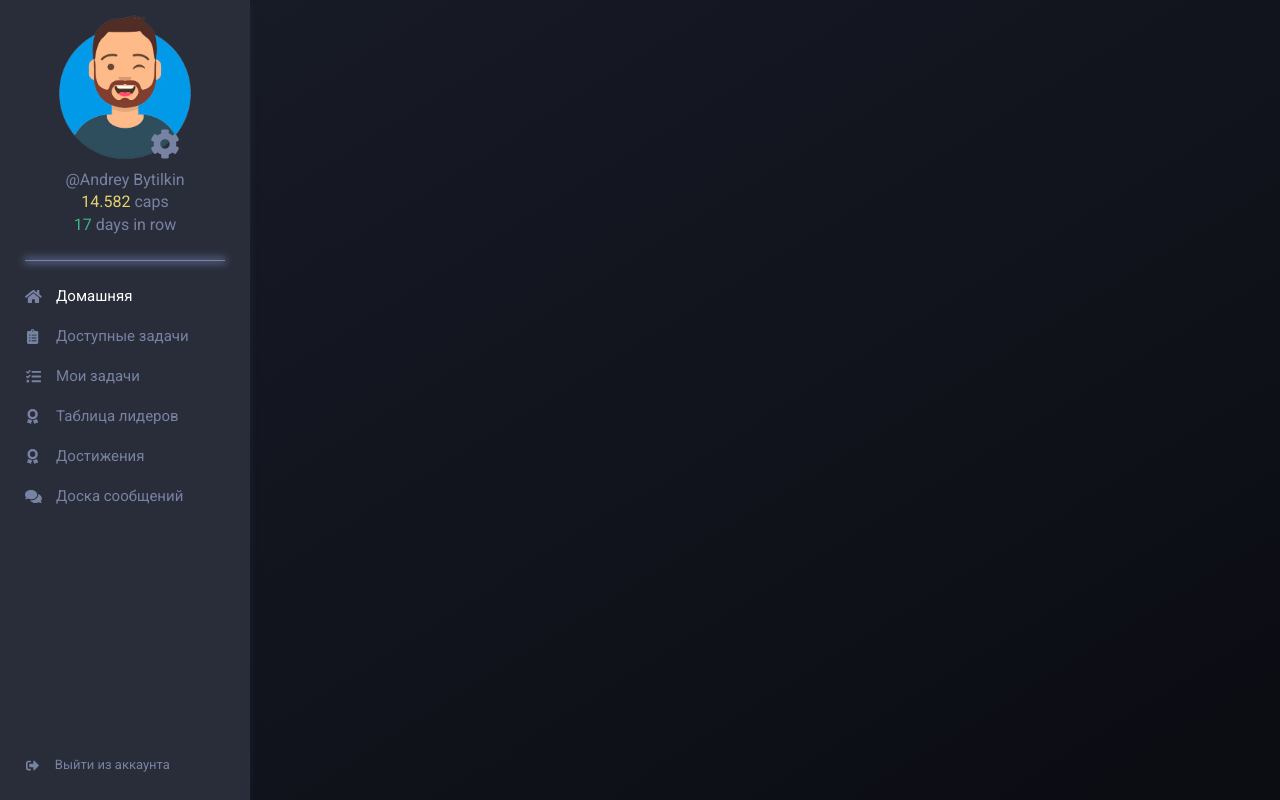
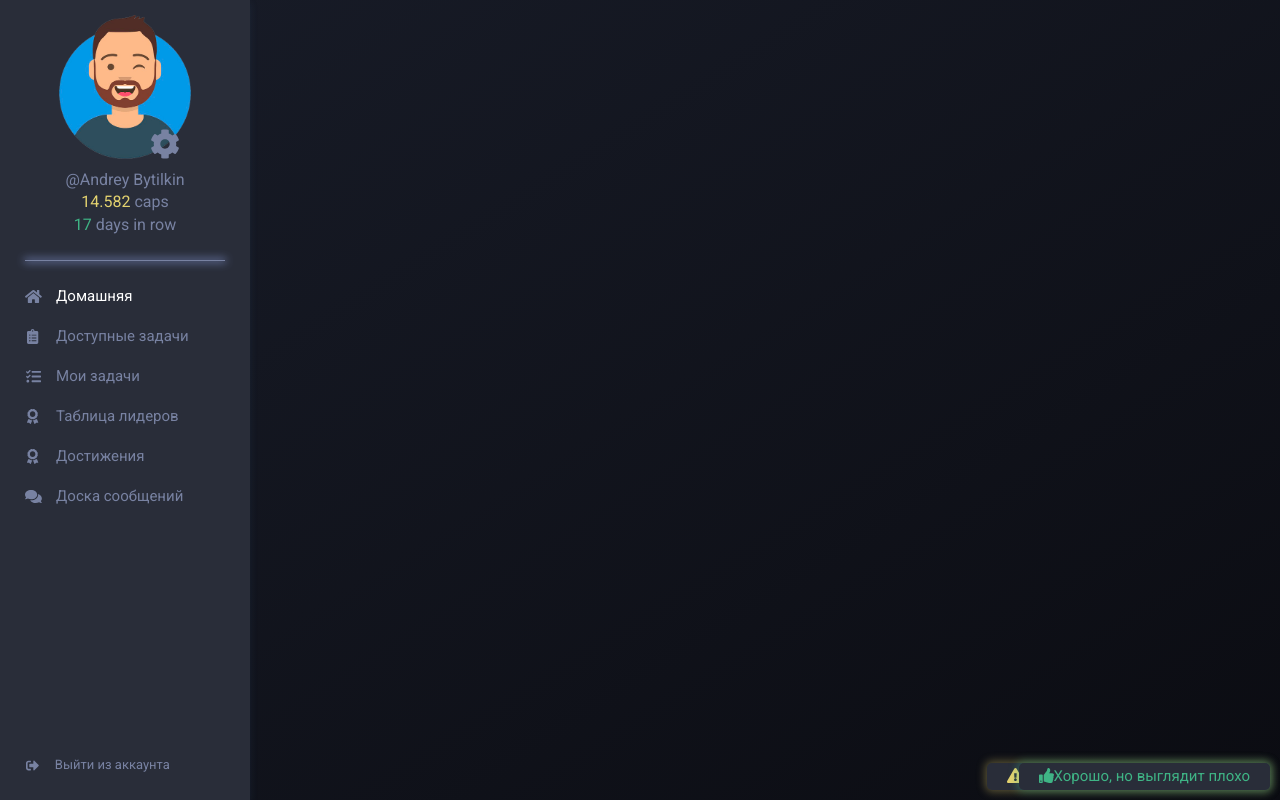
Before and after one commit to TheNear/ProcrastinationProject, a React (Create React App) app: page / in a window 1280 px wide. Built offline with nearby package versions, Linux system fonts and the light colour scheme.

Commit message:
start do modal window

```diff
--- a/src/App.scss
+++ b/src/App.scss
@@ -16,7 +16,7 @@ a {
 html, body, #root {
   width: 100%;
   height: 100%;
-  overflow-x: hidden;
+  overflow: hidden;
 }
 
 ul, li {
@@ -29,9 +29,14 @@ body {
   font-family: 'Roboto', sans-serif;
 }
 
+#root {
+  position: relative;
+}
+
 
 @import './pages/MainPage/MainPage.scss';
 @import './pages/AuthPage/AuthPage.scss';
+@import './componentHelpers/ModalPopup/ModalPopup.scss';
 @import './components/SidePanel/SidePanel.scss';
 @import './components/SidePanelProfile/SidePanelProfile.scss';
 @import './components/SidePanelMenu/SidePanelMenu.scss';
--- /dev/null
+++ b/src/componentHelpers/ModalPopup/ModalPopup.scss
@@ -0,0 +1,43 @@
+.modal-popup {
+  position: absolute;
+  right: 10px;
+  bottom: 10px;
+  padding: 5px 20px;
+  border-radius: 5px;
+  background-color: $item-color;
+  color: $lime-yellow;
+  box-shadow: 0 0 8px 2px rgba($lime-yellow, 0.37);
+  z-index: 999;
+  opacity: 0;
+  transition: transform 0.5s ease, opacity 0.5s ease;
+  transform: translate3d(0, 120%, 0);
+}
+
+.modal-popup__item {
+  padding: 10px 0;
+}
+
+.modal-popup.base-popup {
+  color: $font-color;
+  @include box-shadow
+}
+
+.modal-popup.warn-popup {
+  color: $lime-yellow;
+  box-shadow: 0 0 8px 2px rgba($lime-yellow, 0.37);
+}
+
+.modal-popup.error-popup {
+  color: $chocolate;
+  box-shadow: 0 0 8px 2px rgba($chocolate, 0.37);
+}
+
+.modal-popup.good-popup {
+  color: $mint;
+  box-shadow: 0 0 8px 2px rgba($mint, 0.37);
+}
+
+.modal-popup.active {
+  opacity: 1;
+  transform: translate3d(0, 0, 0);
+}
--- /dev/null
+++ b/src/componentHelpers/ModalPopup/index.jsx
@@ -0,0 +1,28 @@
+import React from 'react';
+import { createPortal } from 'react-dom';
+import WithAnimation from '../../HOCs/WithAnimation';
+import { FontAwesomeIcon } from '@fortawesome/react-fontawesome'
+import { faExclamationTriangle, faExclamationCircle, faThumbsUp} from '@fortawesome/free-solid-svg-icons'
+
+
+const ModalPopup = ({show, children, type}) => {
+
+  const typeIcon = {
+    'warn' : faExclamationTriangle,
+    'error' : faExclamationCircle,
+    'good' : faThumbsUp
+  }
+
+  return (
+    createPortal(
+      <div className={`modal-popup ${type}-popup ${show ? 'active' : ''}`}>
+          { type !== 'base' && <FontAwesomeIcon icon={typeIcon[type]}/>}
+          { children }
+      </div>,
+      document.getElementById('root')
+    )
+  )
+}
+
+// export default WithAnimation(ModalPopup);
+export default ModalPopup;
--- a/src/pages/MainPage/index.jsx
+++ b/src/pages/MainPage/index.jsx
@@ -1,12 +1,18 @@
 import React from 'react';
 import SidePanel from '../../components/SidePanel';
+import ModalPopup from '../../componentHelpers/ModalPopup';
 
 export default function MainPage() {
   return (
     <div className="main-wrapper">
       <SidePanel />
       <main className="main">
-
+        <ModalPopup type='warn' show={true} duration={500}>
+          <span>Функционал еще не реализован</span>
+        </ModalPopup>
+        <ModalPopup type='good' show={true} duration={500}>
+          <span>Хорошо, но выглядит плохо</span>
+        </ModalPopup>
       </main>
     </div>
   )
```
Also changed, not shown: 1 other file (tests, documents, lock files or other folders).
